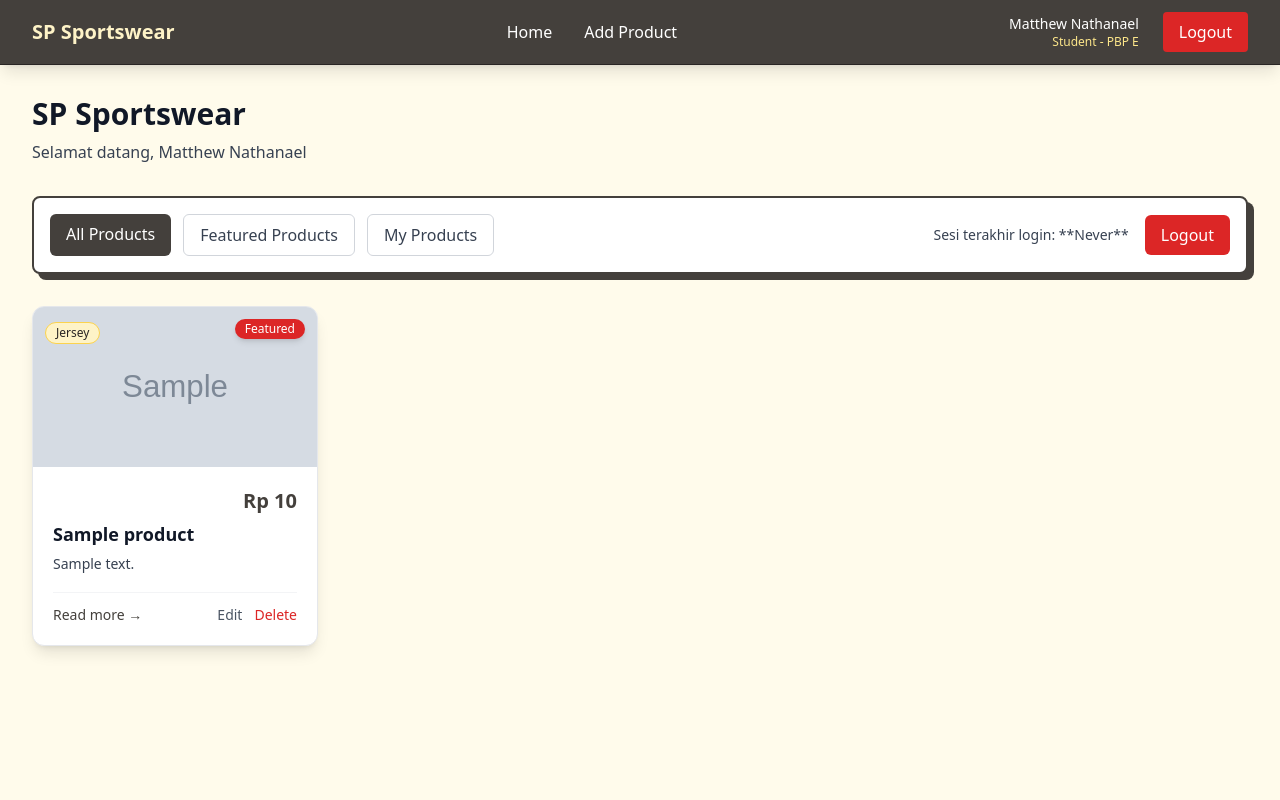
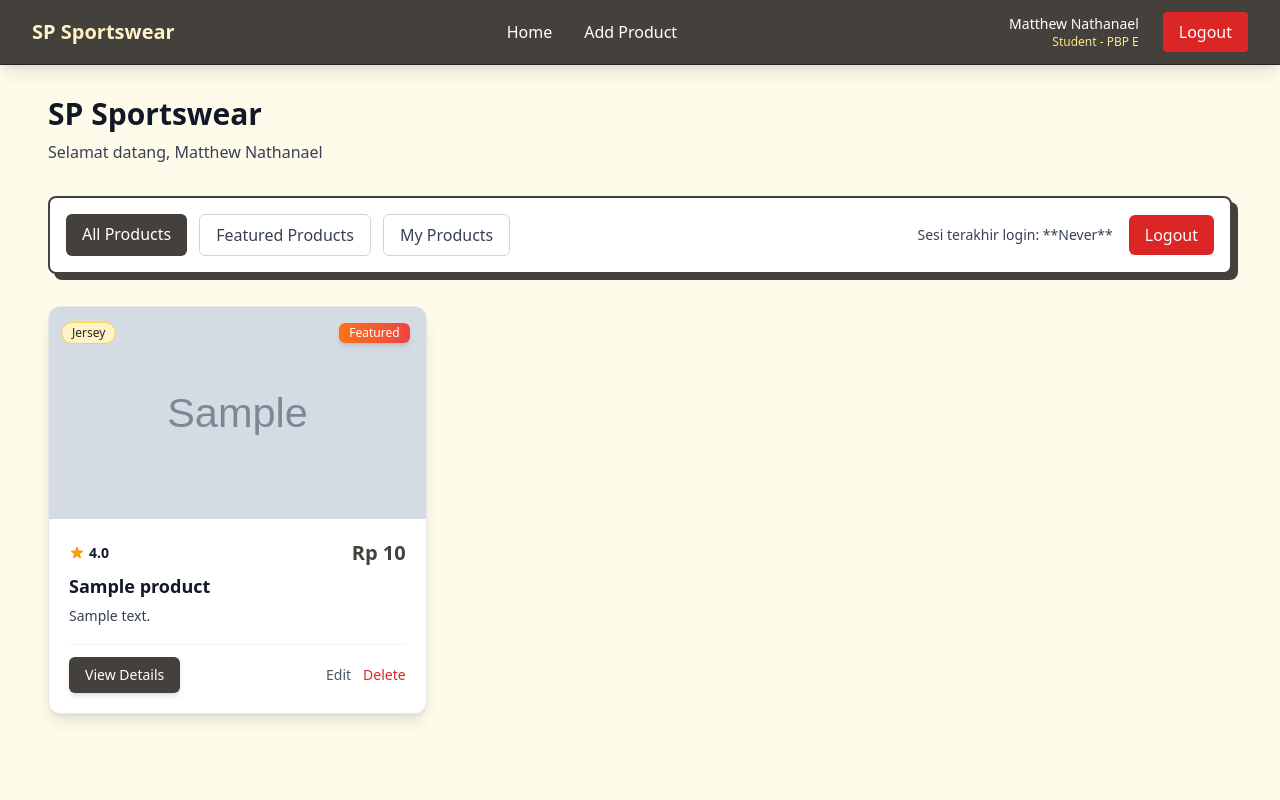
Before and after one commit to matthewnathanael/sp-sportswear, a Django app: page / in a window 1280 px wide. Run offline with Django 5.2, Linux system fonts and the light colour scheme; a user stored in the database is signed in; tables that the repository leaves empty hold one stand-in row (values such as "Sample post"); grey boxes marked "Sample" are stand-in pictures; some libraries are stand-ins or nearby versions.

Commit message:
Tugas 5: Finalized, some changes to homepage

```diff
--- a/main/templates/card_product.html
+++ b/main/templates/card_product.html
@@ -24,8 +24,8 @@
         </div>
 
         {% if product.is_featured %}
-        <span class="absolute top-3 right-3 inline-flex items-center px-2.5 py-0.5 rounded-full text-xs font-medium
-              bg-red-600 text-white shadow-md">
+        <span
+            class="absolute top-4 right-4 bg-gradient-to-r from-orange-500 to-red-500 text-white text-xs font-medium px-2.5 py-0.5 rounded-md shadow-md">
             Featured
         </span>
         {% endif %}
@@ -34,14 +34,25 @@
     <div class="p-4 sm:p-5 flex-grow flex flex-col">
 
         <div class="flex items-center justify-between text-sm text-gray-600 mb-2">
+            {% if product.rating %}
+            <p class="text-sm text-gray-600 flex items-center space-x-1">
+                <svg xmlns="http://www.w3.org/2000/svg" class="h-4 w-4 text-amber-500" viewBox="0 0 20 20"
+                    fill="currentColor">
+                    <path
+                        d="M9.049 2.927c.3-.921 1.603-.921 1.902 0l1.07 3.292a1 1 0 00.95.69h3.462c.969 0 1.371 1.24.588 1.81l-2.8 2.034a1 1 0 00-.364 1.118l1.07 3.292c.3.921-.755 1.688-1.54 1.118l-2.8-2.034a1 1 0 00-1.175 0l-2.8 2.034c-.784.57-1.838-.197-1.539-1.118l1.07-3.292a1 1 0 00-.364-1.118L2.98 8.72c-.783-.57-.381-1.81.588-1.81h3.461a1 1 0 00.951-.69l1.07-3.292z" />
+                </svg>
+                <span class="font-bold text-gray-900">{{ product.rating }}</span>
+            </p>
+            {% else %}
             <time datetime="{{ product.created_at|date:'c' }}">
                 {{ product.created_at|date:"M j, Y" }}
             </time>
+            {% endif %}
+
             <span class="text-xl font-bold text-stone-700 font-price">
                 Rp {{ product.price }}
             </span>
         </div>
-
         <h3 class="text-lg font-semibold text-gray-900 mb-2 line-clamp-2 leading-tight">
             <a href="{% url 'main:show_products' product.id %}" class="hover:text-stone-700 transition-colors">
                 {{ product.name }}
@@ -53,9 +64,10 @@
         </p>
 
         <div class="flex items-center justify-between pt-3 border-t border-gray-100 mt-auto">
-            <a href="{% url 'main:show_products' product.id %}"
-                class="text-stone-700 hover:text-stone-800 font-medium text-sm transition-colors">
-                Read more →
+
+            <a href="{% url 'main:show_products' product.id %}" class="inline-flex items-center px-4 py-2 bg-stone-700 text-white text-sm rounded-md font-medium
+                       hover:bg-stone-800 transition-colors shadow-md">
+                View Details
             </a>
 
             {% if user.is_authenticated and product.user == user %}
--- a/main/templates/main.html
+++ b/main/templates/main.html
@@ -8,7 +8,7 @@
 {% block content %}
 {% include 'navbar.html' %}
 <div class="bg-amber-50 w-full pt-16 min-h-screen">
-    <div class="max-w-7xl mx-auto px-4 sm:px-6 lg:px-8 py-8">
+    <div class="w-full mx-auto px-6 lg:px-12 py-8">
 
         <div class="mb-8">
             <h1 class="text-3xl font-bold text-gray-900 mb-2">{{ nama_aplikasi }}</h1>
@@ -20,6 +20,7 @@
             border-2 border-stone-700
             shadow-[6px_6px_0_0_rgba(68,64,60,1)]
             transition-shadow duration-150 ease-out">
+
             <div class="flex space-x-3 mb-4 sm:mb-0">
                 <a href="?filter=all"
                     class="{% if request.GET.filter == 'all' or not request.GET.filter %} bg-stone-700 text-white{% else %}bg-white text-gray-700 border border-gray-300{% endif %} px-4 py-2 rounded-md font-medium transition-colors hover:bg-stone-700 hover:text-white">
@@ -52,7 +53,7 @@
         {% if not product_list %}
         <div class="bg-white rounded-lg border border-amber-200 p-12 text-center">
             <div class="w-32 h-32 mx-auto mb-4">
-                <img src="{% static 'image/no-data.png' %}" alt="No products available"
+                <img src="{% static 'image/no-product.png' %}" alt="No products available"
                     class="w-full h-full object-contain">
             </div>
             <h3 class="text-lg font-medium text-gray-900 mb-2">Belum ada data produk.</h3>
@@ -63,7 +64,7 @@
             </a>
         </div>
         {% else %}
-        <div class="grid grid-cols-1 md:grid-cols-2 lg:grid-cols-3 xl:grid-cols-4 gap-6">
+        <div class="grid grid-cols-1 sm:grid-cols-2 lg:grid-cols-3 gap-6">
             {% for product in product_list %}
             {% include 'card_product.html' with product=product %}
             {% endfor %}
--- a/main/views.py
+++ b/main/views.py
@@ -16,6 +16,7 @@ from django.urls import reverse
 @login_required(login_url='/login')
 def show_main(request):
     filter_type = request.GET.get("filter", "all")
+    category_filter = request.GET.get("category")
     if filter_type == "all":
         product_list = Product.objects.all()
     elif filter_type == "featured":
@@ -23,13 +24,13 @@ def show_main(request):
     else:
         product_list = Product.objects.filter(user=request.user)
 
+
     context = {
         'name': 'Matthew Nathanael',
         'class': 'PBP E',
         'nama_aplikasi': 'SP Sportswear',
         'product_list': product_list,
-        'last_login': request.COOKIES.get('last_login', 'Never')
-
+        'last_login': request.COOKIES.get('last_login', 'Never'),
     }
 
     return render(request, "main.html", context)
```
Also changed, not shown: README.md, static/image/no-product.png (renamed from static/image/no-product.jpg).
